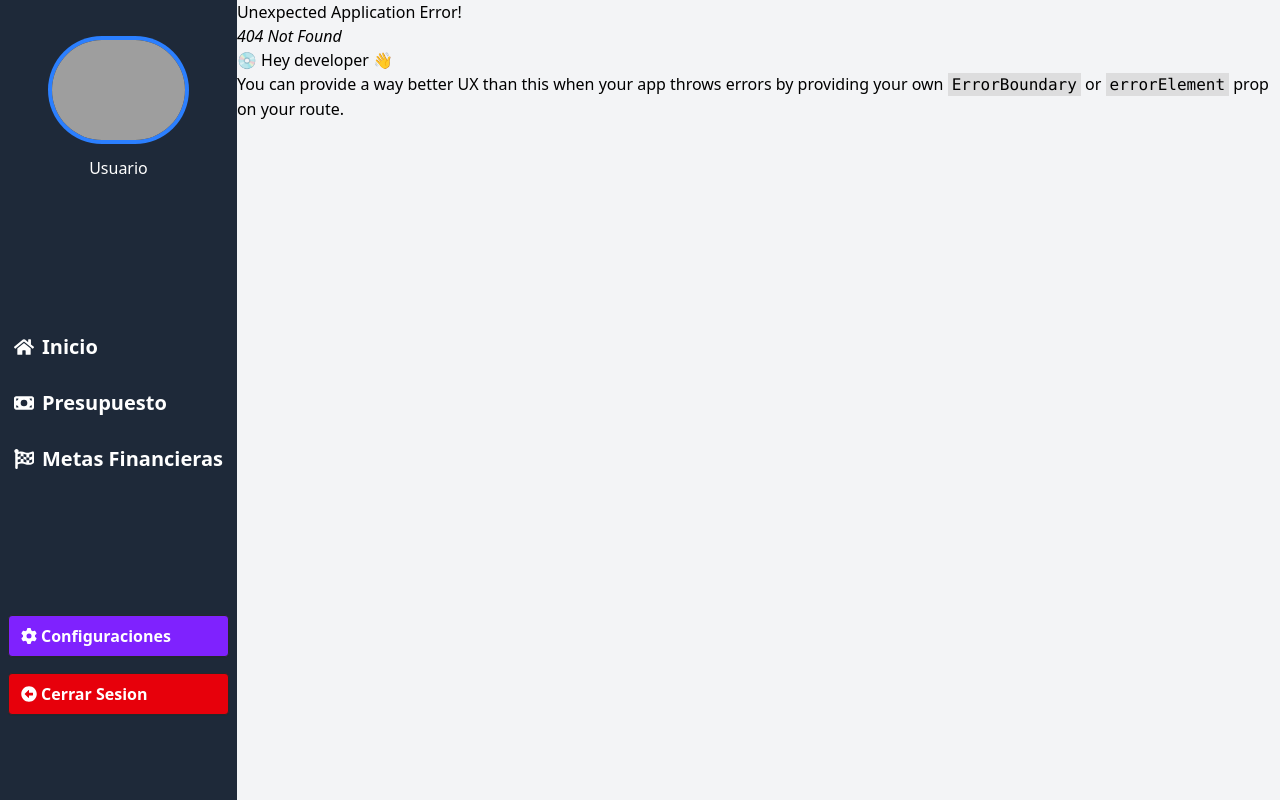
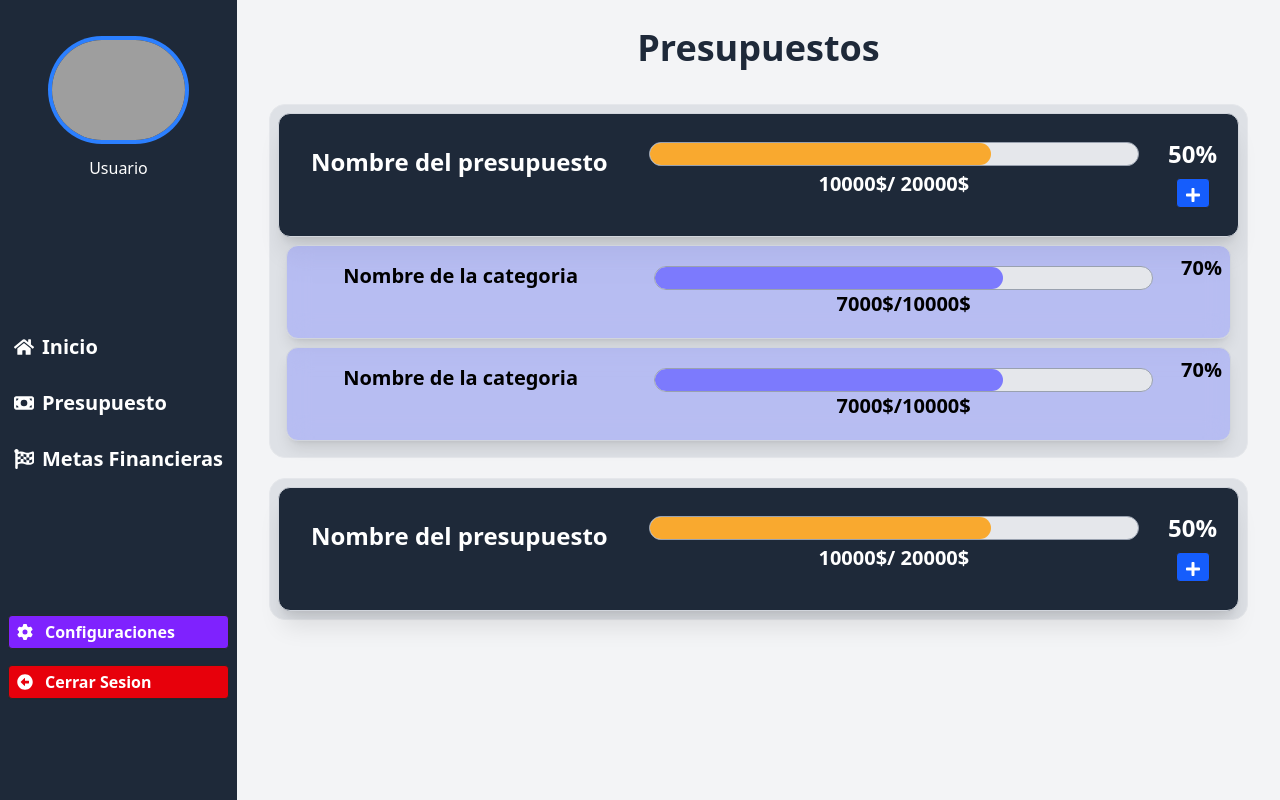
Before and after one commit to andres990420/tracker-finanzas-personales, a React (Vite) app in the folder frontend/: page /budgets in a window 1280 px wide. Before the commit this address had no page. Built offline with nearby package versions, Linux system fonts and the light colour scheme; grey boxes are pictures that could not be loaded.

Commit message:
Implement Budgets page and table components; update routing and SideMenu links

```diff
--- a/frontend/src/App.tsx
+++ b/frontend/src/App.tsx
@@ -1,6 +1,7 @@
 import "./App.css";
 import Home from "./pages/Home";
 import SideMenu from "./components/SideMenu/SideMenu";
+import Budgets from "./pages/Budgets";
 import { createBrowserRouter, RouterProvider } from "react-router";
 
 function App() {
@@ -24,8 +25,8 @@ const router = createBrowserRouter([
     Component: Home,
   },
   {
-    path: "/budget",
-    // Component: Budgets
+    path: "/budgets",
+    Component: Budgets
   },
   {
     path: "goals",
--- /dev/null
+++ b/frontend/src/components/BudgetsTable/BudgetTableItems.tsx
@@ -0,0 +1,39 @@
+import { ColorSelector } from "../../utils/utils";
+
+interface Propms {
+  color: string;
+  categoryName: string;
+  categoryDescription?: string;
+  currentValue: number;
+  limitValue: number;
+}
+
+export default function BudgetsTableItems(promps: Propms) {
+  const { color, categoryName, categoryDescription, currentValue, limitValue } =
+    promps;
+  const currentProgress = (currentValue * 100) / limitValue;
+  const [colorProgressBar, colorContainer] = ColorSelector(color);
+  return (
+    <div
+      className={`flex border text-center border-gray-300 m-2 justify-between rounded-xl shadow-lg  backdrop-blur-md ${colorContainer}`}
+    >
+      <div className="justify-self-center w-[350px] min-h-fit">
+        <h3 className="p-2 mt-2 text-xl">{categoryName}</h3>
+        <p className="p-3 m-1 font-normal leading-relaxed">
+          {categoryDescription}
+        </p>
+      </div>
+      <div className="relative w-[55%] px-2 py-2 m-3">
+        <div className="relative w-[100%] h-6 bg-gray-200 border border-gray-400 rounded-2xl overflow-hidden">
+          <div
+            className={`absolute w-[${currentProgress}%] h-[100%]  shadow-2xl  rounded-2xl overflow-hidden  ${colorProgressBar}`}
+          ></div>
+        </div>
+        <p className="text-xl">
+          {currentValue}$/{limitValue}$
+        </p>
+      </div>
+      <span className="p-2 text-xl">{currentProgress}%</span>
+    </div>
+  );
+}
--- /dev/null
+++ b/frontend/src/components/BudgetsTable/BudgetsTable.tsx
@@ -0,0 +1,47 @@
+import { FaPlus } from "react-icons/fa";
+import Buttons from "../Buttons";
+import BudgetsTableItems from "./BudgetTableItems";
+
+interface Promps {
+  limitValue: number;
+  currentValue: number;
+  percentage: number;
+  budgetName: string;
+  childrentables?: Object[];
+}
+
+export default function BudgetsTable(promps: Promps) {
+  const { limitValue, currentValue, percentage, budgetName, childrentables } =
+    promps;
+
+  return (
+    <div className="border border-gray-200 rounded-2xl p-2 font-bold bg-gray-300/60 m-5">
+      <div className="flex  border-gray-300 justify-between p-5 rounded-xl border bg-gray-800 shadow-xl">
+        <div className="text-center min-h-fit p-3 text-white">
+          <h2 className="text-2xl">{budgetName}</h2>
+        </div>
+
+        <div className="relative w-[55%] p-2  text-white text-center">
+          <div className="relative w-[100%] h-6 bg-gray-200 border border-gray-400 rounded-2xl overflow-hidden">
+            <div className="absolute w-[70%] h-[100%] bg-amber-500/80 shadow-2xl  rounded-2xl overflow-hidden text-start text-black"></div>
+          </div>
+          <p className="text-xl p-1">
+            {currentValue}$/ {limitValue}$
+          </p>
+        </div>
+        <div>
+          <p className="text-2xl mt-1 text-white">{percentage}%</p>
+          <Buttons color="blue" icon={<FaPlus className="h-4 w-4" />} />
+        </div>
+      </div>
+      {childrentables?.map((table) => (
+        <BudgetsTableItems
+          color="indigo"
+          categoryName="Nombre de la categoria"
+          currentValue={7000}
+          limitValue={10000}
+        />
+      ))}
+    </div>
+  );
+}
--- a/frontend/src/components/Buttons.tsx
+++ b/frontend/src/components/Buttons.tsx
@@ -1,7 +1,7 @@
 import type { ReactNode } from "react";
 
 interface Props {
-  text: string;
+  text?: string;
   color: string;
   icon?: ReactNode;
 }
@@ -24,11 +24,11 @@ export default function Buttons(props: Props) {
       break;
   }
 
-  const style = `flex border border-zinc-800 p-2 rounded shadow-2xs font-bold text-white m-2 ${fondo} ${hover}`;
+  const style = `flex border border-zinc-800  rounded shadow-2xs font-bold text-white m-2 ${fondo} ${hover}`;
   return (
     <button className={style}>
-      <span className="p-1 h-[12px]">{icon && icon}</span>
-      {text}
+      <span className="m-2 h-3 w-4">{icon && icon}</span>
+      {text && <span className="m-1">{text}</span>}
     </button>
   );
 }
--- a/frontend/src/components/SideMenu/SideMenu.tsx
+++ b/frontend/src/components/SideMenu/SideMenu.tsx
@@ -16,8 +16,8 @@ export default function SideMenu() {
         </div>
         <ul className="py-[10px] text-center text-white font-bold">
           <SideMenuItem text="Inicio" icon={<FaHome />} href="/"/>
-          <SideMenuItem text="Presupuesto" icon={<FaMoneyBill />} />
-          <SideMenuItem text="Metas Financieras" icon={<FaFlagCheckered />} />
+          <SideMenuItem text="Presupuesto" icon={<FaMoneyBill/>} href="/budgets"/>
+          <SideMenuItem text="Metas Financieras" icon={<FaFlagCheckered/>} href="/goals"/>
         </ul>
         <div className="grid h-20">
           <Buttons text="Configuraciones" color="violet" icon={<FaGear />} />
--- a/frontend/src/components/SideMenu/SideMenuItem.tsx
+++ b/frontend/src/components/SideMenu/SideMenuItem.tsx
@@ -1,4 +1,6 @@
 import type { ReactNode } from "react";
+import { useState } from "react";
+
 
 interface Promps {
   href?: string;
@@ -8,8 +10,13 @@ interface Promps {
 
 export default function SideMenuItem(promps: Promps) {
   const { text, icon, href } = promps;
+  const [select, setSelect] = useState(false);
+
+  function handdleClick(){
+    setSelect(true)
+  }
   return (
-    <li className="p-[10px] hover:bg-blue-500 truncate">
+    <li className={`p-[10px] hover:bg-blue-500 truncate ${select && '[.active]'} `} onClick={handdleClick}>
       <a className="text-center text-xl " href={href}>
         <div className="flex gap-2 p-1">
           <span className="py-1">{icon}</span>
--- a/frontend/src/pages/Budgets.tsx
+++ b/frontend/src/pages/Budgets.tsx
@@ -0,0 +1,16 @@
+import BudgetsTable from "../components/BudgetsTable/BudgetsTable";
+
+export default function Budgets() {
+  return (
+    <div className="m-3">
+      <div className="justify-items-center font-bold">
+        <h1 className="text-4xl text-gray-800 p-4">Presupuestos</h1>
+      </div>
+      <div>
+        <BudgetsTable limitValue={20000} currentValue={10000} percentage={50} budgetName="Nombre del presupuesto" childrentables={[{},{}]} />
+        <BudgetsTable limitValue={20000} currentValue={10000} percentage={50} budgetName="Nombre del presupuesto" />
+
+      </div>
+    </div>
+  );
+}
--- /dev/null
+++ b/frontend/src/utils/utils.ts
@@ -0,0 +1,98 @@
+export function ColorSelector(color: string) {
+  let colorProgressBar;
+  let colorContainer;
+  let finalsColors;
+  switch (color) {
+    case "red":
+      colorProgressBar = "bg-red-500/80";
+      colorContainer = "bg-red-400/40";
+      break;
+    case "orange":
+      colorProgressBar = "bg-orange-500/80";
+      colorContainer = "bg-orange-400/40";
+      break;
+    case "amber":
+      colorProgressBar = "bg-amber-500/80";
+      colorContainer = "bg-amber-400/40";
+      break;
+    case "yellow":
+      colorProgressBar = "bg-yellow-500/80";
+      colorContainer = "bg-yellow-400/40";
+      break;
+    case "lime":
+      colorProgressBar = "bg-lime-500/80";
+      colorContainer = "bg-lime-400/40";
+      break;
+    case "green":
+      colorProgressBar = "bg-green-500/80";
+      colorContainer = "bg-green-400/40";
+      break;
+    case "esmerald":
+      colorProgressBar = "bg-esmerald-500/80";
+      colorContainer = "bg-esmerald-400/40";
+      break;
+    case "teal":
+      colorProgressBar = "bg-teal-500/80";
+      colorContainer = "bg-teal-400/40";
+      break;
+    case "cyan":
+      colorProgressBar = "bg-cyan-500/80";
+      colorContainer = "bg-cyan-400/40";
+      break;
+    case "sky":
+      colorProgressBar = "bg-sky-500/80";
+      colorContainer = "bg-sky-400/40";
+      break;
+    case "blue":
+      colorProgressBar = "bg-blue-500/80";
+      colorContainer = "bg-blue-400/40";
+      break;
+    case "indigo":
+      colorProgressBar = "bg-indigo-500/80";
+      colorContainer = "bg-indigo-400/40";
+      break;
+    case "violet":
+      colorProgressBar = "bg-violet-500/80";
+      colorContainer = "bg-violet-400/40";
+      break;
+    case "purple":
+      colorProgressBar = "bg-purple-500/80";
+      colorContainer = "bg-purple-400/40";
+      break;
+    case "fuchsia":
+      colorProgressBar = "bg-fuchsia-500/80";
+      colorContainer = "bg-fuchsia-400/40";
+      break;
+    case "pink":
+      colorProgressBar = "bg-pink-500/80";
+      colorContainer = "bg-pink-400/40";
+      break;
+    case "rose":
+      colorProgressBar = "bg-rose-500/80";
+      colorContainer = "bg-rose-400/40";
+      break;
+    case "slate":
+      colorProgressBar = "bg-islate-500/80";
+      colorContainer = "bg-islate-400/40";
+      break;
+    case "gray":
+      colorProgressBar = "bg-gray-500/80";
+      colorContainer = "bg-gray-400/40";
+      break;
+    case "zinc":
+      colorProgressBar = "bg-zinc-500/80";
+      colorContainer = "bg-zinc-400/40";
+      break;
+    case "neutral":
+      colorProgressBar = "bg-neutral-500/80";
+      colorContainer = "bg-neutral-400/40";
+      break;
+    case "stone":
+      colorProgressBar = "bg-stone-500/80";
+      colorContainer = "bg-stone-400/40";
+      break;
+  }
+
+  finalsColors = [colorProgressBar, colorContainer];
+  return finalsColors;
+}
```
